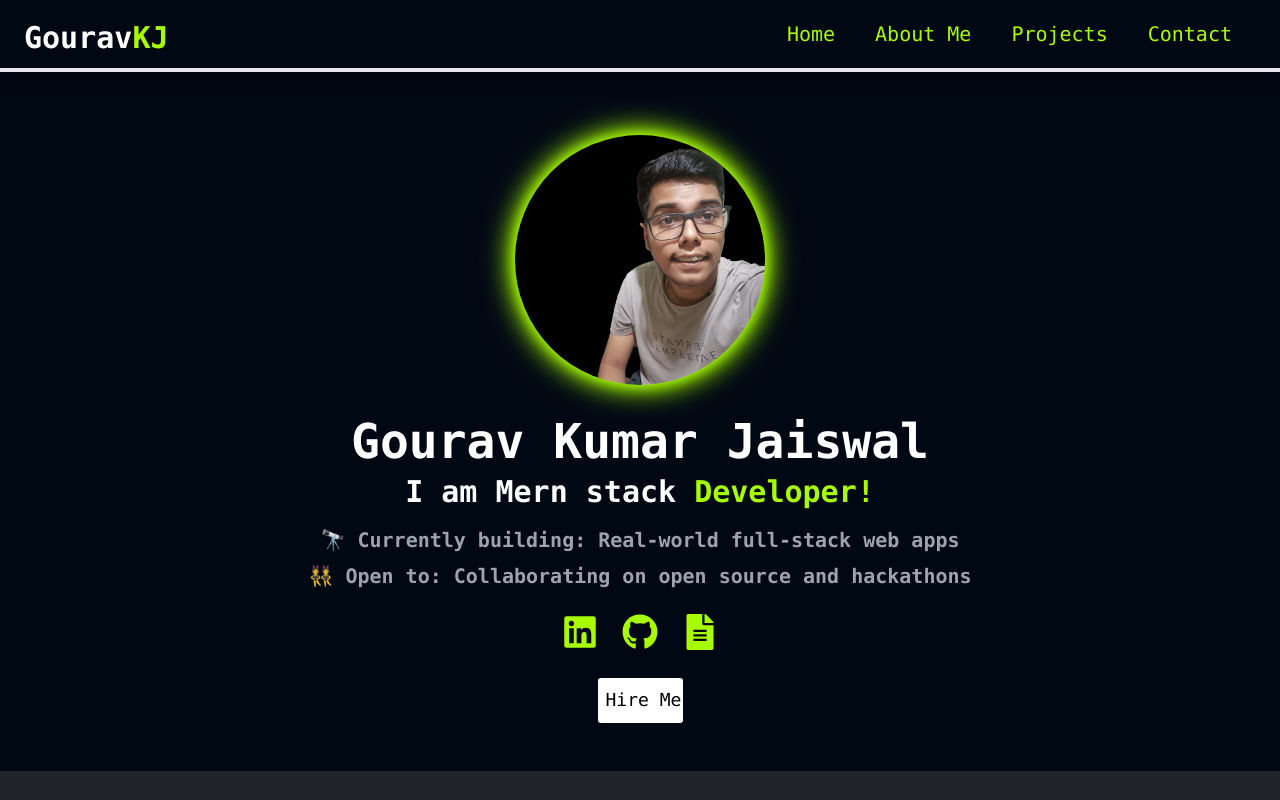
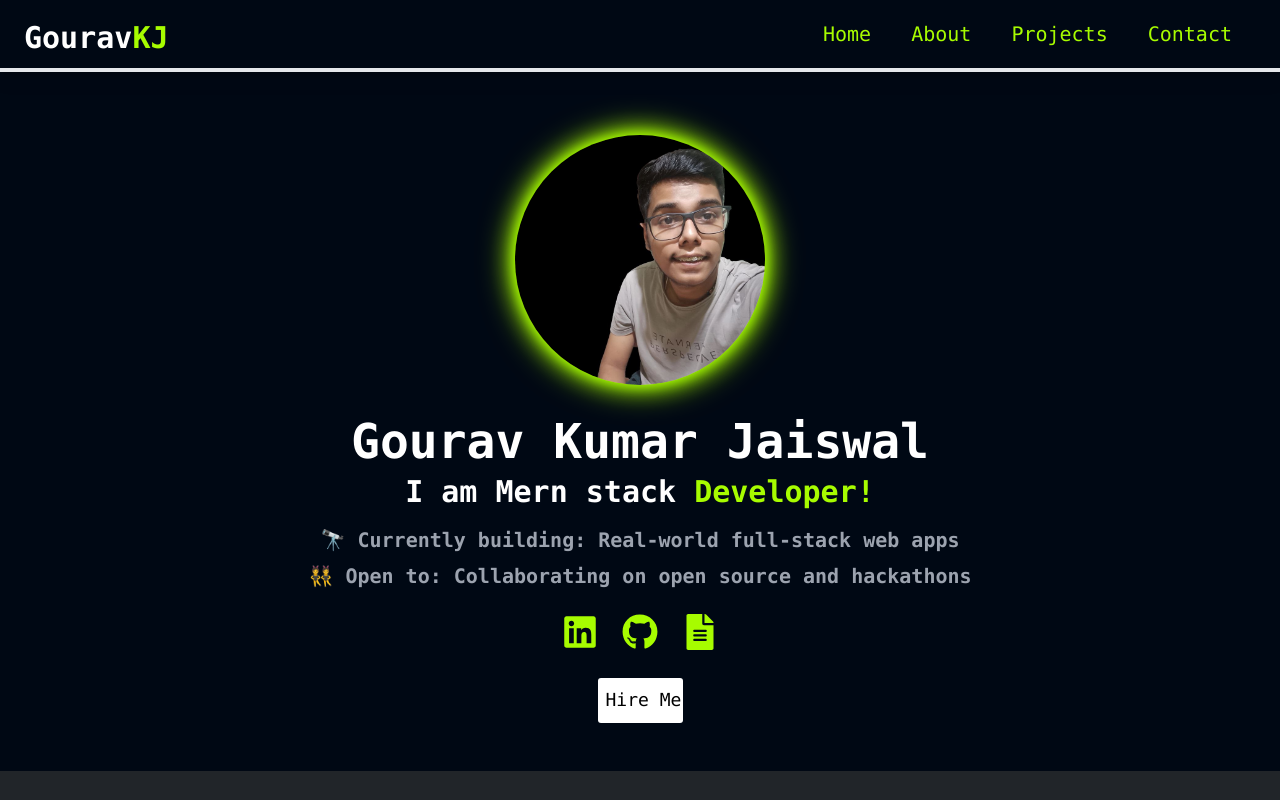
Before and after one commit to gouravKJ/portfolio1-frontend, a React (Create React App) app: page / in a window 1280 px wide. Shown: the top 800 px of the page. Built offline with nearby package versions, Linux system fonts and the light colour scheme.

Commit message:
Update navbar.js

```diff
--- a/src/components/navbar.js
+++ b/src/components/navbar.js
@@ -6,27 +6,32 @@ function Navbar(){
     const[isopen,setisopen]=useState(false);
 
     return(
-  <nav className="sticky top-0 z-[999] bg-[#000814] px-4 py-3 shadow-md border-b-4 drop-shadow-lg">
+ <nav className="sticky top-0 z-50 bg-[#000814] px-4 py-3 shadow-md border-b-4 drop-shadow-lg">
   <div className="flex justify-between items-center">
-    <h1 onClick={() => window.scrollTo({ behavior: 'smooth', top: 0 })}
-        className="text-white text-3xl font-bold ml-2 mt-2 font-mono">
-      Gourav<span style={{ color: '#A7FC00' }}>KJ</span>
+    <h1
+      onClick={() => window.scrollTo({ behavior: 'smooth', top: 0 })}
+      className="text-white text-3xl font-bold ml-2 mt-2 font-mono"
+    >
+      Gourav<span className="text-[#A7FC00]">KJ</span>
     </h1>
 
     <ul className="hidden md:flex gap-10 text-xl font-mono ml-2 px-8 text-[#A7FC00]">
       <li><a className="hover:underline" href="#intro">Home</a></li>
-      <li><a className="hover:underline" href="#about">About Me</a></li>
+      <li><a className="hover:underline" href="#about">About</a></li>
       <li><a className="hover:underline" href="#projects">Projects</a></li>
       <li><a className="hover:underline" href="#contact">Contact</a></li>
     </ul>
 
-    <button className="md:hidden text-2xl text-[#A7FC00]" onClick={() => setisopen(!isopen)}>
+    <button
+      className="md:hidden text-2xl text-[#A7FC00]"
+      onClick={() => setisopen(!isopen)}
+    >
       {isopen ? <FaTimes /> : <FaBars />}
     </button>
   </div>
 
   {isopen && (
-    <div className="absolute right-4 top-full mt-2 bg-[#000814] p-4 rounded-l-lg shadow-md flex flex-col space-y-3 text-right z-[999] text-[#A7FC00]">
+    <div className="absolute font-mono right-4 top-full mt-2 bg-[#000814] p-4 rounded-l-lg shadow-md flex flex-col space-y-3 text-right z-50 text-[#A7FC00] px-10">
       <a href="#intro" onClick={() => setisopen(false)}>Home</a>
       <a href="#about" onClick={() => setisopen(false)}>About</a>
       <a href="#projects" onClick={() => setisopen(false)}>Projects</a>
@@ -36,6 +41,7 @@ function Navbar(){
 </nav>
 
 
+
     )
 }
 export default Navbar;
```
